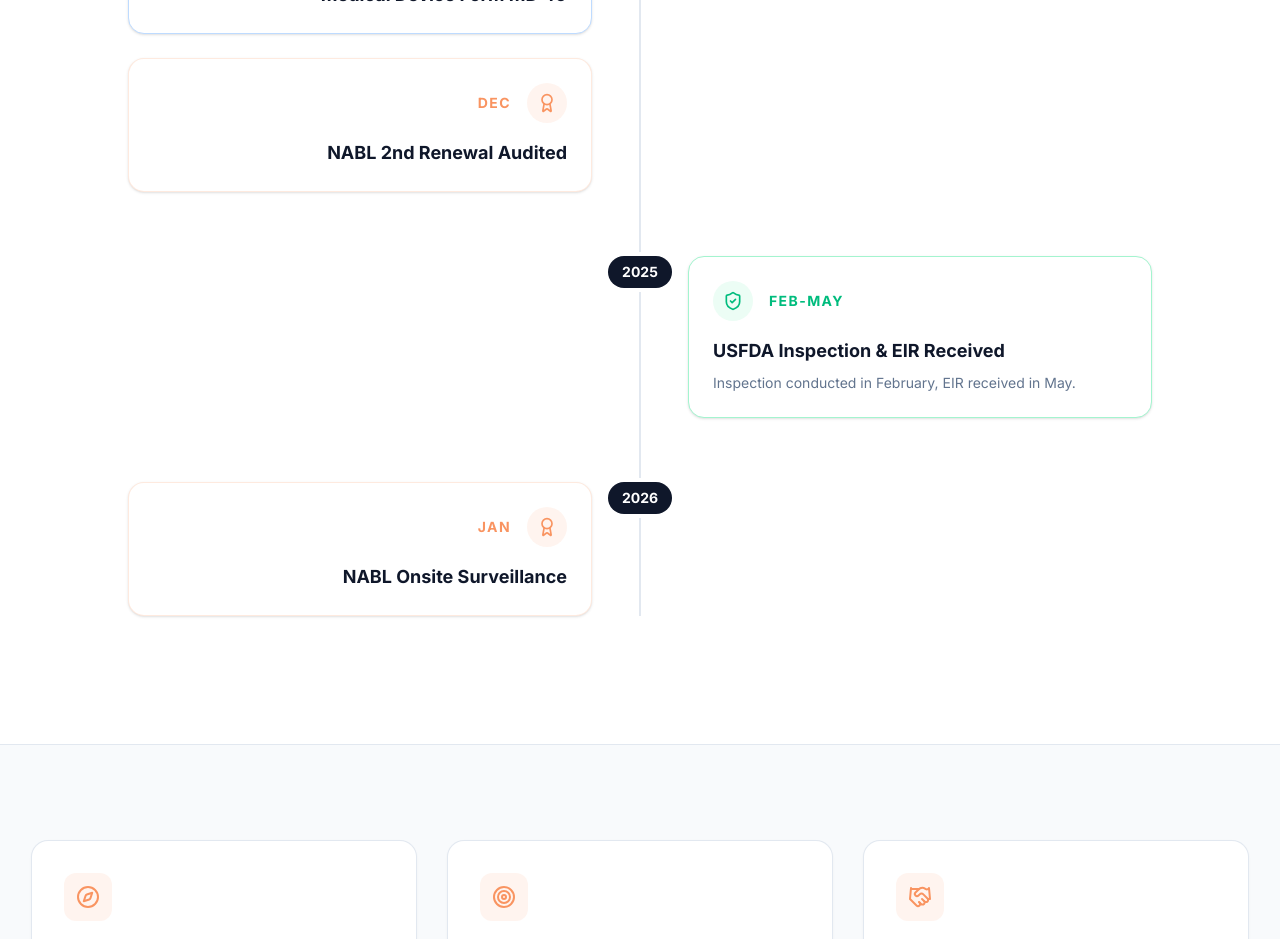
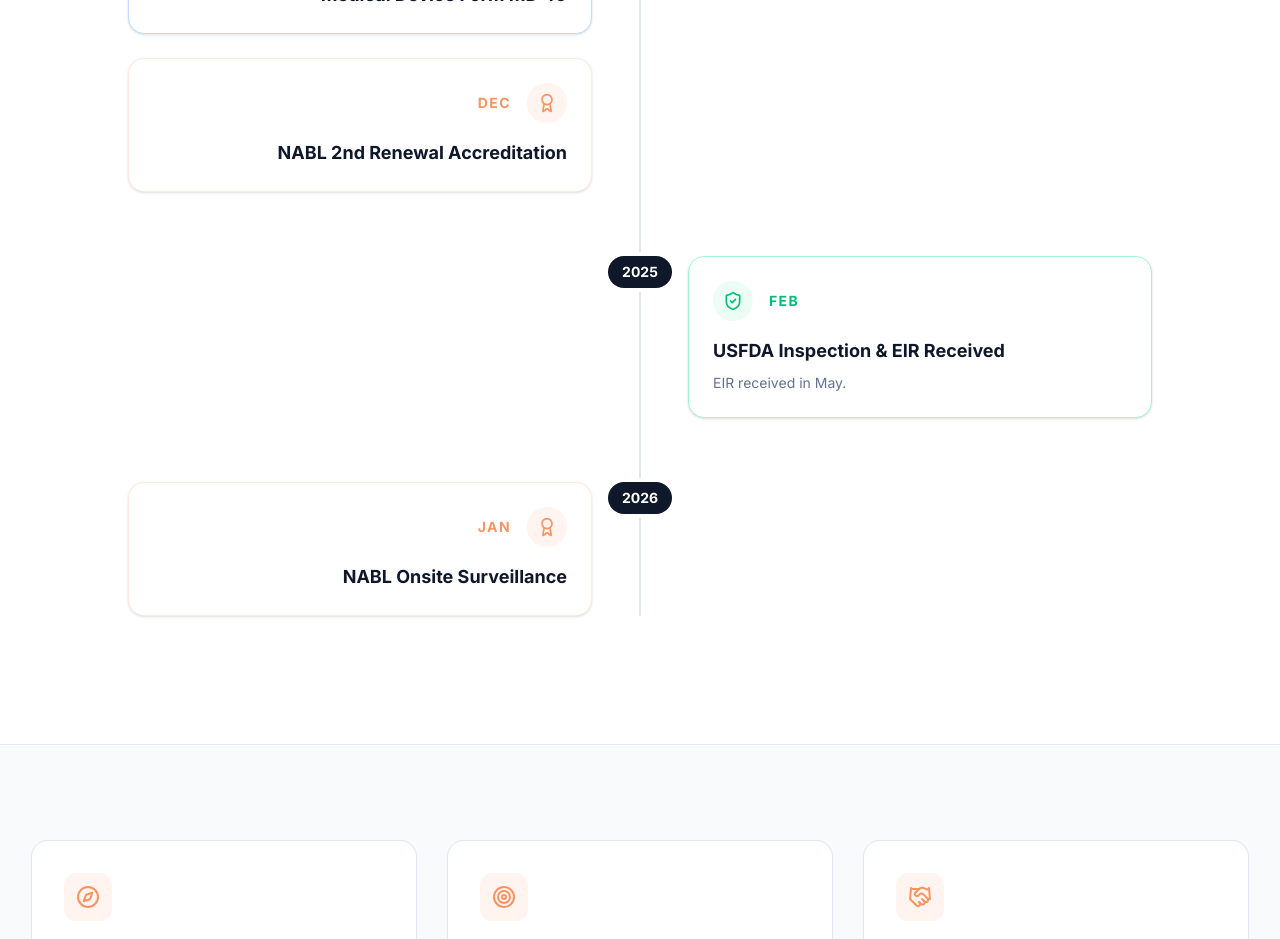
Before and after one commit to RealVansh/cls, a Next.js app: page /about in a window 1280 px wide. Shown: the part 3740-4679 px from the top of the page. Built offline with nearby package versions, Linux system fonts and the light colour scheme.

Commit message:
Update MilestonesTimeline.tsx

```diff
--- a/src/components/about/MilestonesTimeline.tsx
+++ b/src/components/about/MilestonesTimeline.tsx
@@ -66,15 +66,15 @@ const milestones: Milestone[] = [
   {
     year: 2024,
     month: "Dec",
-    title: "NABL 2nd Renewal Audited",
+    title: "NABL 2nd Renewal Accreditation",
     category: "nabl",
   },
   {
     year: 2025,
-    month: "Feb-May",
+    month: "Feb",
     title: "USFDA Inspection & EIR Received",
     category: "usfda",
-    description: "Inspection conducted in February, EIR received in May.",
+    description: "EIR received in May.",
   },
   {
     year: 2026,
```
